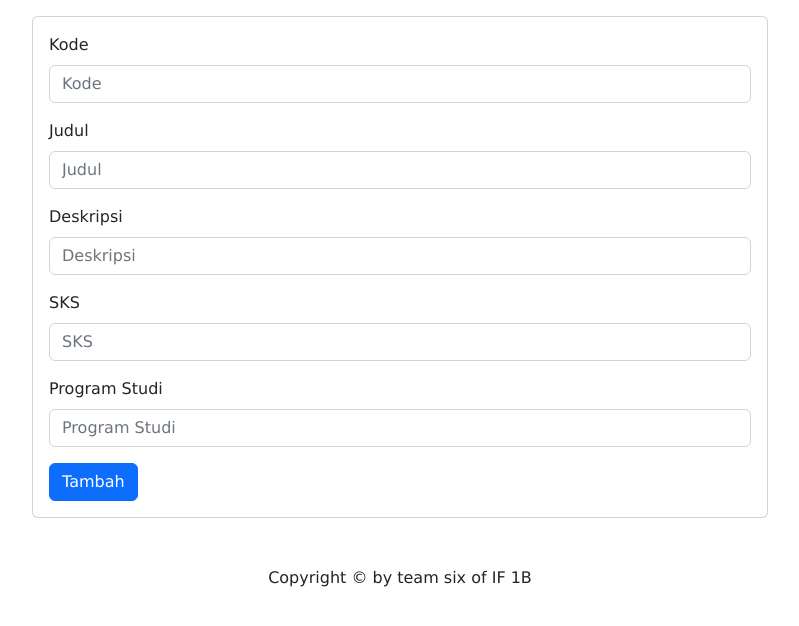
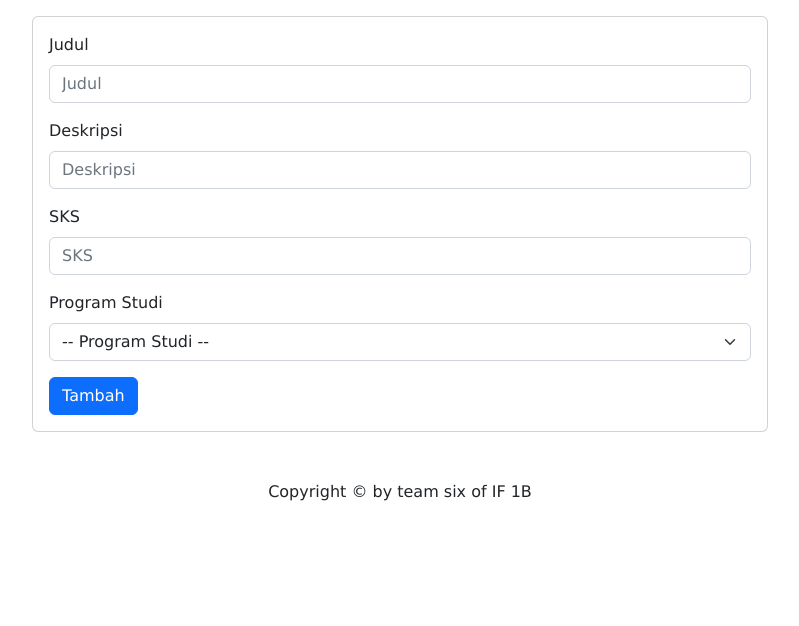
Before and after one commit to ziliwu159/tb1, a Flask app: page /matakuliah/tambah in a window 1280 px wide. Shown: the part 129-755 px from the top of the page, without its empty margins (240-1039 px from the left). Run offline with Flask 3, Linux system fonts and the light colour scheme; some libraries are stand-ins or nearby versions.

Commit message:
mengubah input prodi jadi select di matakuliah

```diff
--- a/Templates/matakuliah/tambah-matakuliah.html
+++ b/Templates/matakuliah/tambah-matakuliah.html
@@ -20,10 +20,6 @@
         <div class="card card-body">
             <form action="/matakuliah/insert" method="POST">
                 <div class="mb-3">
-                    <label for="kode" class="form-label">Kode</label>
-                    <input type="number" class="form-control" name="kode" placeholder="Kode" />
-                </div>
-                <div class="mb-3">
                     <label for="judul" class="form-label">Judul</label>
                     <input type="text" class="form-control" name="judul" placeholder="Judul" />
                 </div>
@@ -37,7 +33,13 @@
                 </div>
                 <div class="mb-3">
                     <label for="programstudi" class="form-label">Program Studi</label>
-                    <input type="text" class="form-control" name="programstudi" placeholder="Program Studi" />
+                    <!-- <input type="text" class="form-control" name="programstudi" placeholder="Program Studi" /> -->
+                    <select name="programstudi" class="form-select" aria-label="Default select example">
+                        <option selected disabled>-- Program Studi --</option>
+                        <option value="Teknik Informatika">Teknik Informatika</option>
+                        <option value="Geomatika">Geomatika</option>
+                        <option value="Teknik Rekayasa Multimedia">Teknik Rekayasa Multimedia</option>
+                    </select>
                 </div>
                 <button class="btn btn-primary btn-block">Tambah</button>
             </form>
```
Also changed, not shown: Templates/matakuliah/data-kuliah.html (+12 -10 lines), Templates/matakuliah/ubah-matakuliah.html (+8 -2 lines).
